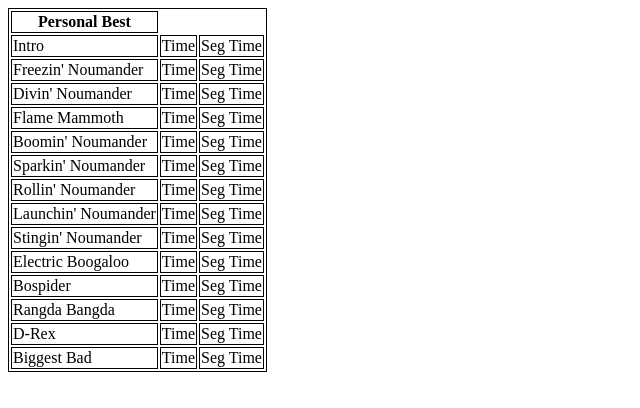
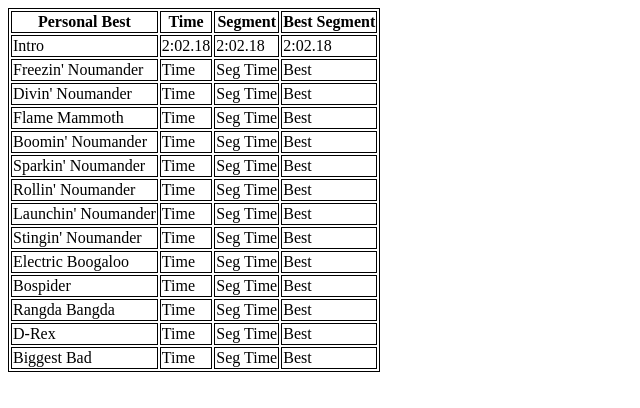
Before and after one commit to BranceA/mmx_hundo_splitter, a plain HTML site: page index.html in a window 1280 px wide. Shown: the whole page, without its empty margins (0-640 px from the left). Drawn offline with nearby package versions, Linux system fonts and the light colour scheme.

Commit message:
added table ids

```diff
--- a/index.html
+++ b/index.html
@@ -9,76 +9,93 @@
 <table>
     <tr>
         <th>Personal Best</th>
+        <th>Time</th>
+        <th>Segment</th>
+        <th>Best Segment</th>
     </tr>
     <tr>
         <td>Intro</td>
-        <td>Time</td>
-        <td>Seg Time</td>
+        <td id="intro-time">Time</td>
+        <td id="intro-seg">Seg Time</td>
+        <td id="intro-best">Best</td>
     </tr>
     <tr>
         <td>Freezin' Noumander</td>
-        <td>Time</td>
-        <td>Seg Time</td>
+        <td id="penguin-time">Time</td>
+        <td id="penguin-seg">Seg Time</td>
+        <td id="penguin-best">Best</td>
     </tr>
     <tr>
         <td>Divin' Noumander</td>
-        <td>Time</td>
-        <td>Seg Time</td>
+        <td id="eagle-time">Time</td>
+        <td id="eagle-seg">Seg Time</td>
+        <td id="eagle-best">Best</td>
     </tr>
     <tr>
         <td>Flame Mammoth</td>
-        <td>Time</td>
-        <td>Seg Time</td>
+        <td id="noumander-time">Time</td>
+        <td id="noumander-seg">Seg Time</td>
+        <td id="noumander-best">Best</td>
     </tr>
     <tr>
         <td>Boomin' Noumander</td>
-        <td>Time</td>
-        <td>Seg Time</td>
+        <td id="boomer-time">Time</td>
+        <td id="boomer-seg">Seg Time</td>
+        <td id="boomer-best">Best</td>
     </tr>
     <tr>
         <td>Sparkin' Noumander</td>
-        <td>Time</td>
-        <td>Seg Time</td>
+        <td id="mandrill-time">Time</td>
+        <td id="mandrill-seg">Seg Time</td>
+        <td id="mandrill-best">Best</td>
     </tr>
     <tr>
         <td>Rollin' Noumander</td>
-        <td>Time</td>
-        <td>Seg Time</td>
+        <td id="dillo-time">Time</td>
+        <td id="dillo-seg">Seg Time</td>
+        <td id="dillo-best">Best</td>
     </tr>
     <tr>
         <td>Launchin' Noumander</td>
-        <td>Time</td>
-        <td>Seg Time</td>
+        <td id="octo-time">Time</td>
+        <td id="octo-seg">Seg Time</td>
+        <td id="octo-best">Best</td>
     </tr>
     <tr>
         <td>Stingin' Noumander</td>
-        <td>Time</td>
-        <td>Seg Time</td>
+        <td id="lizard-time">Time</td>
+        <td id="lizard-seg">Seg Time</td>
+        <td id="lizard-best">Best</td>
     </tr>
     <tr>
         <td>Electric Boogaloo</td>
-        <td>Time</td>
-        <td>Seg Time</td>
+        <td id="revisit-time">Time</td>
+        <td id="revisit-seg">Seg Time</td>
+        <td id="revisit-best">Best</td>
     </tr>
     <tr>
         <td>Bospider</td>
-        <td>Time</td>
-        <td>Seg Time</td>
+        <td id="sig-one-time">Time</td>
+        <td id="sig-one-seg">Seg Time</td>
+        <td id="sig-one-best">Best</td>
     </tr>
     <tr>
         <td>Rangda Bangda</td>
-        <td>Time</td>
-        <td>Seg Time</td>
+        <td id="sig-two-time">Time</td>
+        <td id="sig-two-seg">Seg Time</td>
+        <td id="sig-two-best">Best</td>
     </tr>
     <tr>
         <td>D-Rex</td>
-        <td>Time</td>
-        <td>Seg Time</td>
+        <td id="sig-three-time">Time</td>
+        <td id="sig-three-seg">Seg Time</td>
+        <td id="sig-three-best">Best</td>
     </tr>
     <tr>
         <td>Biggest Bad</td>
-        <td>Time</td>
-        <td>Seg Time</td>
+        <td id="biggest-bad-time">Time</td>
+        <td id="biggest-bad-seg">Seg Time</td>
+        <td id="biggest-bad-best">Best</td>
     </tr>
 </table>
 
--- a/main.js
+++ b/main.js
@@ -39,3 +39,7 @@ let sigThreeBestSeg = "3:06.65";
 let biggestBadPbTime = "38:44.13";
 let biggestBadPbSeg = "1:31.63";
 let biggestBadBestSeg = "1:31.63";
+
+$("#intro-time").text(introPbTime);
+$("#intro-seg").text(introPbTime);
+$("#intro-best").text(introBestSeg);
```
